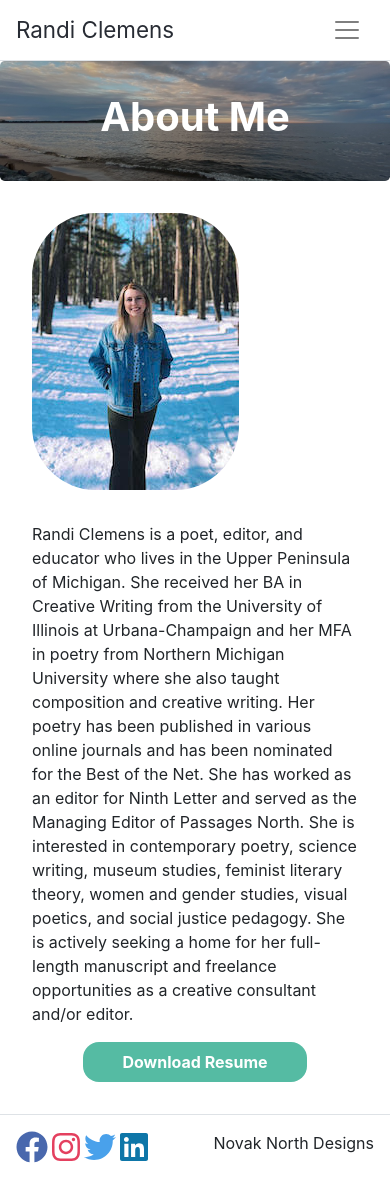
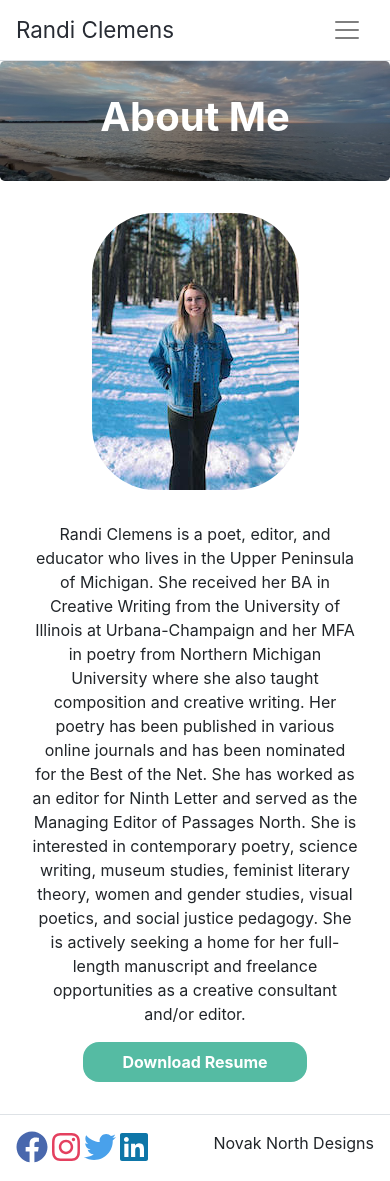
Before and after one commit to manovak24/randi_clemens, a React (Create React App) app: page /about in a window 390 px wide. Built offline with nearby package versions, Linux system fonts and the light colour scheme.

Commit message:
another style change.

```diff
--- a/src/Pages/AboutPage.css
+++ b/src/Pages/AboutPage.css
@@ -3,13 +3,14 @@
 }
 
 .bio-container {
-    text-align: left;
-    margin: auto 5rem 1rem 5rem;
+    text-align: center;
+    margin: auto 10rem 1rem 10rem;
     display: table;
 }
 
 .bio-container p {
     margin-top: 1rem;
+
 }
 
 .randi-image {
@@ -18,12 +19,25 @@
     border-radius: 4rem;
 }
 
+@media screen and (max-width: 70rem) {
+    .bio-container {
+        margin: auto 5rem 1rem 5rem;
+    }
+}
+
+@media screen and (max-width: 60rem) {
+    .bio-container p {
+        text-align: left !important;
+    }
+}
+
 @media screen and (max-width: 31.25rem) {
     .bio-container {
         margin: auto 2rem 1rem 2rem;
     }
     .bio-container p {
         margin-top: 0;
+        text-align: center !important;
     }
     .randi-image {
         float: none;
```
